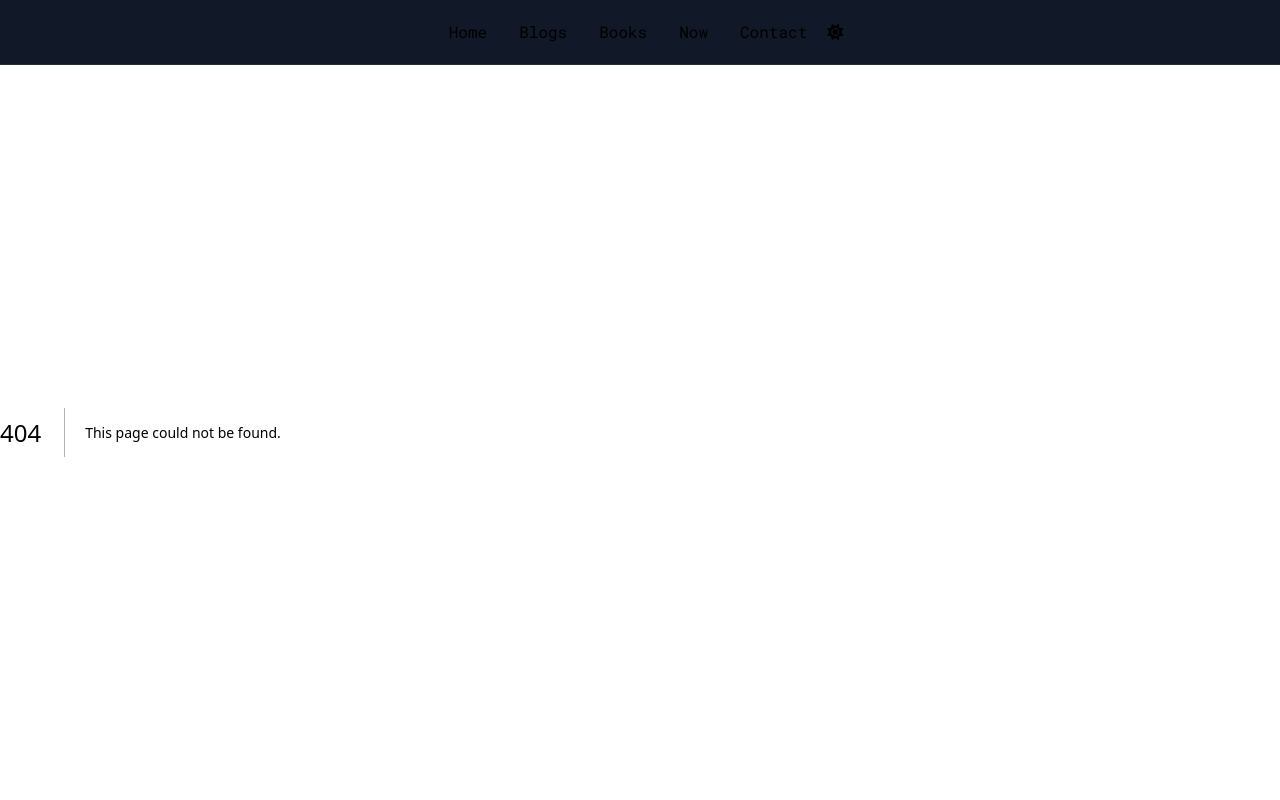
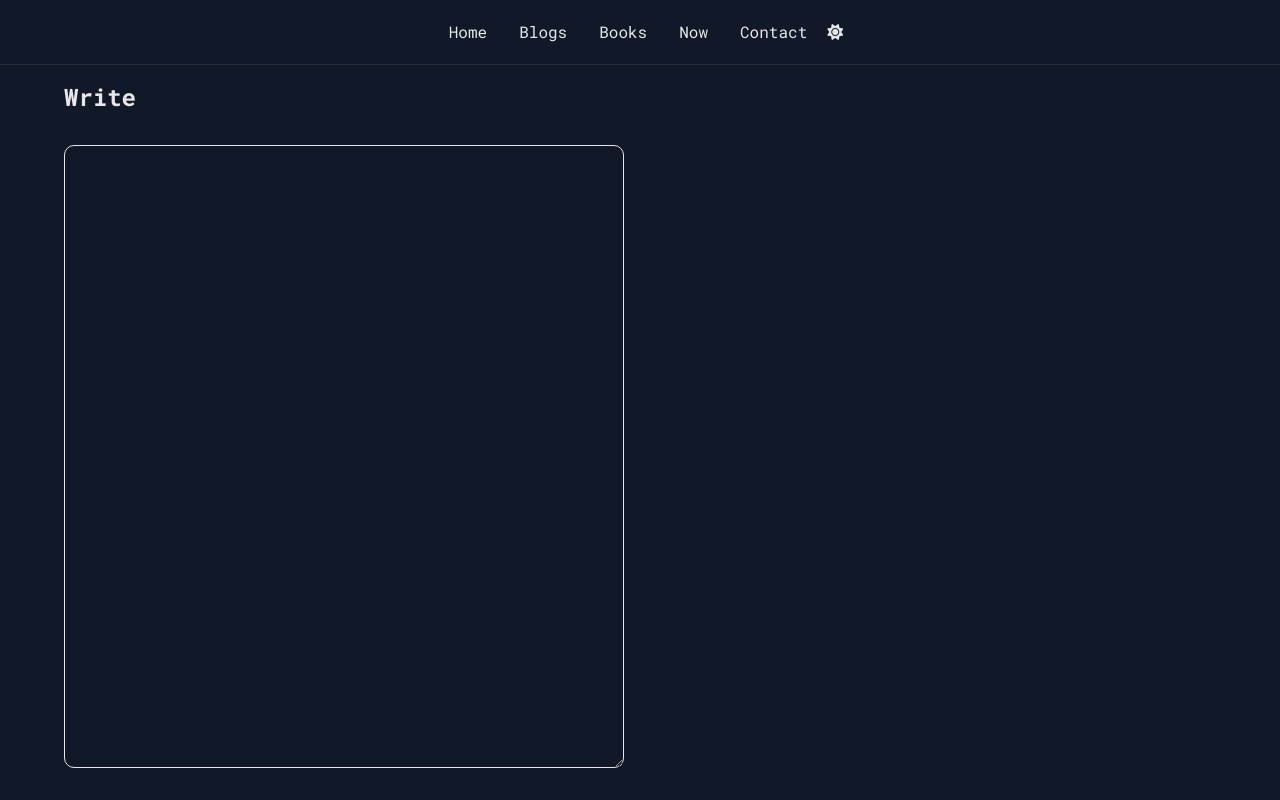
Before and after one commit to JayeshPadhiar/jayeshpadhiar.github.io, a Next.js app: page /write in a window 1280 px wide. Before the commit this address had no page. Built offline with nearby package versions, Linux system fonts and the light colour scheme.

Commit message:
content editor init

```diff
--- a/package.json
+++ b/package.json
@@ -12,6 +12,7 @@
     "@fortawesome/fontawesome-free": "^6.7.2",
     "bcryptjs": "^3.0.2",
     "jsonwebtoken": "^9.0.2",
+    "marked": "^16.2.1",
     "mongodb": "^6.17.0",
     "next": "15.3.4",
     "node-fetch": "^3.3.2",
@@ -26,6 +27,7 @@
   "devDependencies": {
     "@eslint/eslintrc": "^3",
     "@tailwindcss/postcss": "^4",
+    "@tailwindcss/typography": "^0.5.16",
     "@types/node": "^20",
     "@types/react": "^19",
     "@types/react-dom": "^19",
--- /dev/null
+++ b/src/app/(pages)/write/page.tsx
@@ -0,0 +1,20 @@
+import Editor from "@/components/Editor";
+import MainContent from "@/components/MainContent";
+
+export default function WritePage() {
+	const styles = {
+		container: 'w-full h-full flex flex-col items-start justify-start gap-4 overflow-hidden py-4',
+		title: 'text-2xl font-bold',
+		editor: 'w-full h-full flex flex-col items-start justify-start gap-4 overflow-hidden py-4',
+	};
+	return (
+		<MainContent>
+			<section className={styles.container}>
+				<h1 className={styles.title}>Write</h1>
+				<div className={styles.editor}>
+					<Editor />
+				</div>
+			</section>
+		</MainContent>
+	);
+}
--- a/src/app/globals.css
+++ b/src/app/globals.css
@@ -1,4 +1,5 @@
 @import "tailwindcss";
+@plugin "@tailwindcss/typography";
 
 * {
   scrollbar-width: thin;
@@ -100,3 +101,18 @@ input:focus, textarea:focus {
     scrollbar-width: none;
   }
 }
+
+pre {
+  background: var(--background) !important;
+  color: var(--foreground) !important;
+  padding: 1rem;
+  border-radius: 10px;
+  border: 0.5px solid var(--foreground);
+}
+
+.preview * {
+  max-width: unset !important;
+  @apply prose prose-slate;
+  color: var(--foreground) !important;
+  background: var(--background) !important;
+}
--- /dev/null
+++ b/src/components/Editor.tsx
@@ -0,0 +1,53 @@
+"use client";
+import { useEffect, useState } from "react";
+import "quill/dist/quill.snow.css";
+import { marked } from "marked";
+
+export default function Editor() {
+
+	const styles = {
+		container: {
+			margin: "0 auto",
+			width: "100%",
+			height: "100%",
+		},
+		editor: {
+			width: "100%",
+			height: "100%",
+			flex: 1,
+		},
+		preview: {
+			padding: "1rem",
+			width: "100%",
+			height: "100%",
+			flex: 1,
+			overflow: "auto",
+		},
+	}
+
+	const [text, setText] = useState<string>("");
+
+	useEffect(() => {
+
+		import("quill").then(({ default: Quill }) => {
+			const editor = document.getElementById("editor");
+			if (editor) {
+				const quill = new Quill(editor, {
+					theme: "snow",
+					});
+			}
+		});
+	});
+
+	return (
+		//markdown editor with editor on the left and preview on the right
+		<div style={styles.container} className="flex flex-row">
+			<div style={styles.editor}>
+				<textarea style={styles.editor} value={text} onChange={(e) => setText(e.target.value)}></textarea>
+			</div>
+			<div style={styles.preview} className="preview">
+				<div dangerouslySetInnerHTML={{ __html: marked(text) }} style={styles.preview}></div>
+			</div>
+		</div>
+	);
+}
```
Also changed, not shown: 1 other file (tests, documents, lock files or other folders).
